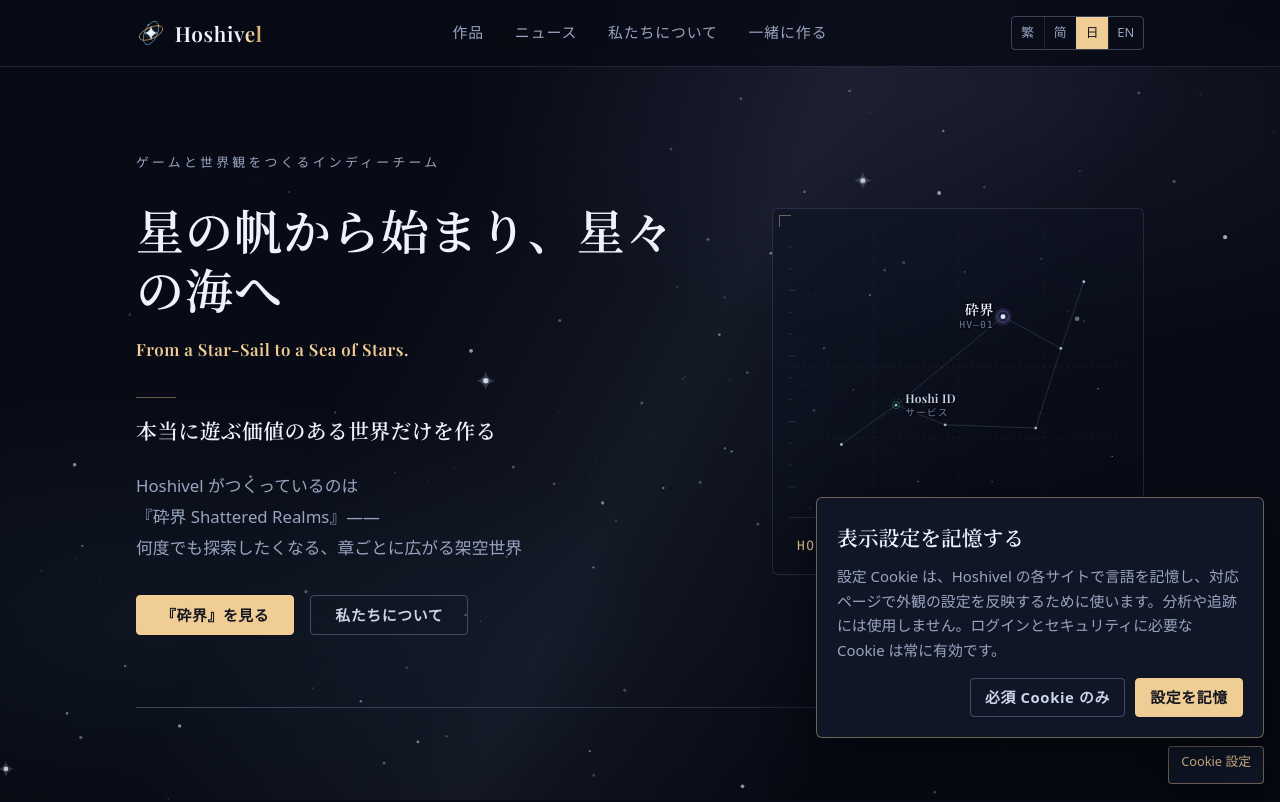
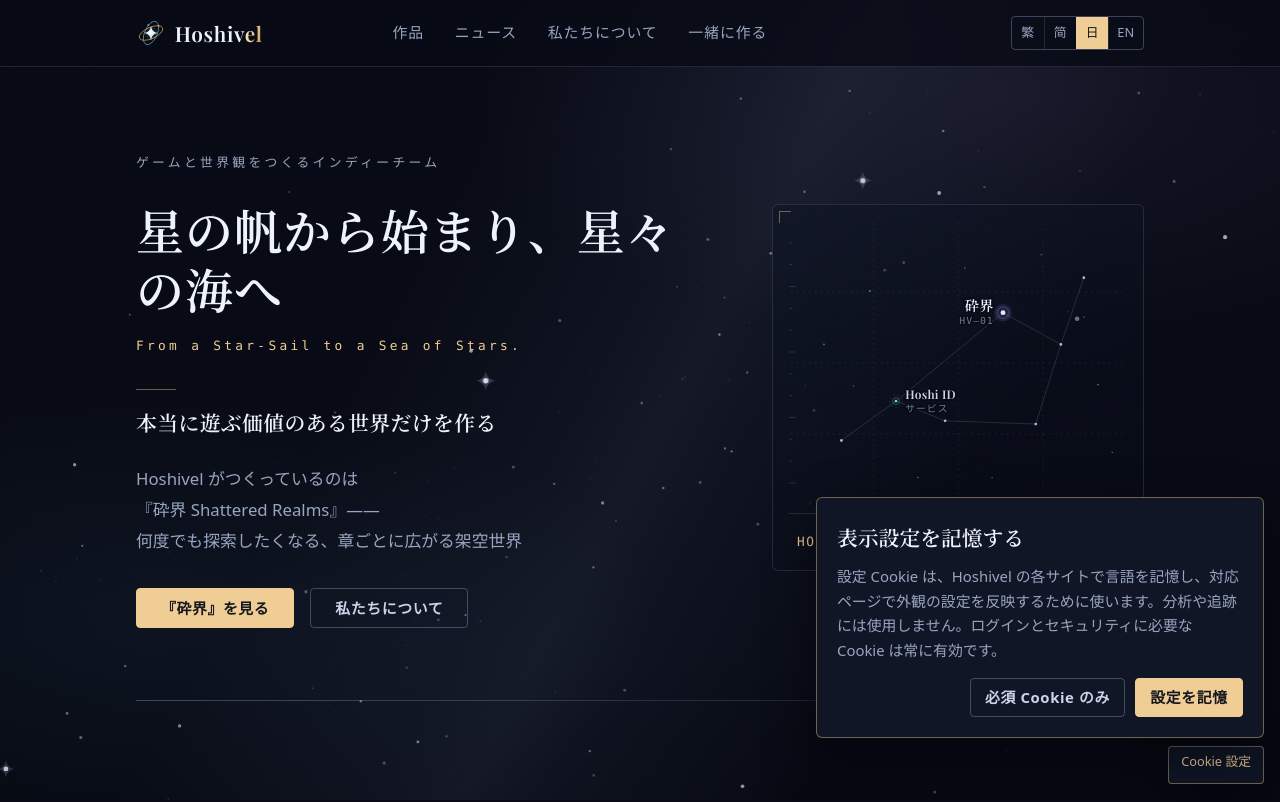
Before and after one commit to Hoshivel/hoshivel-web, an Astro site: page /ja in a window 1280 px wide. Shown: the top 802 px of the page. Built offline with nearby package versions, Linux system fonts and the light colour scheme; Astro itself is replaced by a stand-in of ours.

Commit message:
恢復首頁頂欄排列與英文標語字體

```diff
--- a/src/components/Header.astro
+++ b/src/components/Header.astro
@@ -153,25 +153,6 @@ const isCurrent = (p: string) => path === p || path.startsWith(`${p}/`);
     margin-left: auto;
   }
 
-  /* Desktop: the page links sit on the page's centre line, not in whatever
-     space the brand and the actions leave between them. */
-  @media (min-width: 761px) {
-    .hv-header__inner {
-      display: grid;
-      grid-template-columns: 1fr auto 1fr;
-    }
-    .hv-header__brand {
-      justify-self: start;
-    }
-    .hv-header__nav {
-      margin-inline: 0;
-    }
-    .hv-header__actions {
-      justify-self: end;
-      margin-left: 0;
-    }
-  }
-
   /* Hamburger: hidden on desktop */
   .hv-header__menu-btn {
     display: none;
--- a/src/components/pages/HomePage.astro
+++ b/src/components/pages/HomePage.astro
@@ -168,13 +168,11 @@ const latestNews = (await getNewsForLocale(locale)).slice(0, 3);
     color: color-mix(in srgb, var(--hv-starlight) 68%, var(--hv-gold));
   }
   /* The tagline in Latin: one gold line, monospaced and widely tracked */
-  /* The motto is a line of verse, so it is set in the display serif; the
-     monospace face is for catalog numbers and codes. */
   .hv-hero__latin {
     margin-top: var(--hv-space-4);
-    font-family: var(--hv-font-display);
-    font-size: var(--hv-text-base);
-    letter-spacing: 0.03em;
+    font-family: var(--hv-font-mono);
+    font-size: var(--hv-text-xs);
+    letter-spacing: var(--hv-tracking-wider);
     color: var(--hv-gold);
   }
   /*
```
